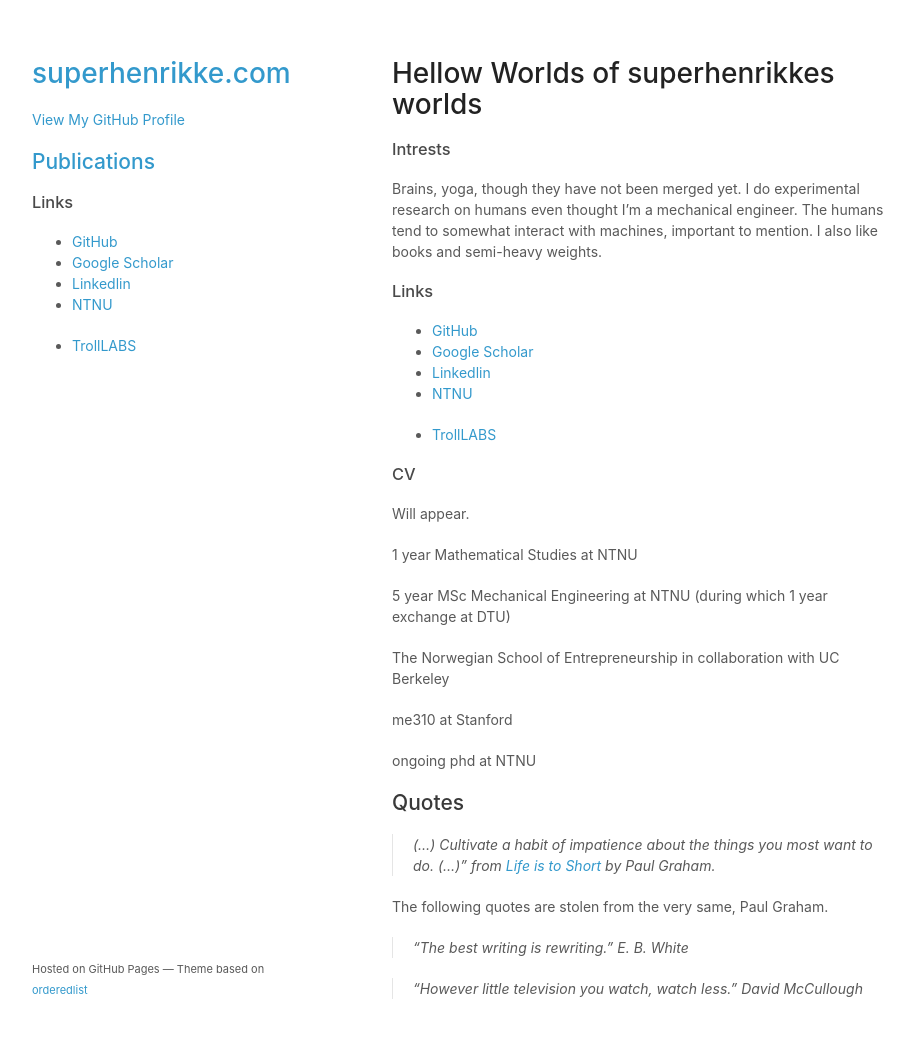
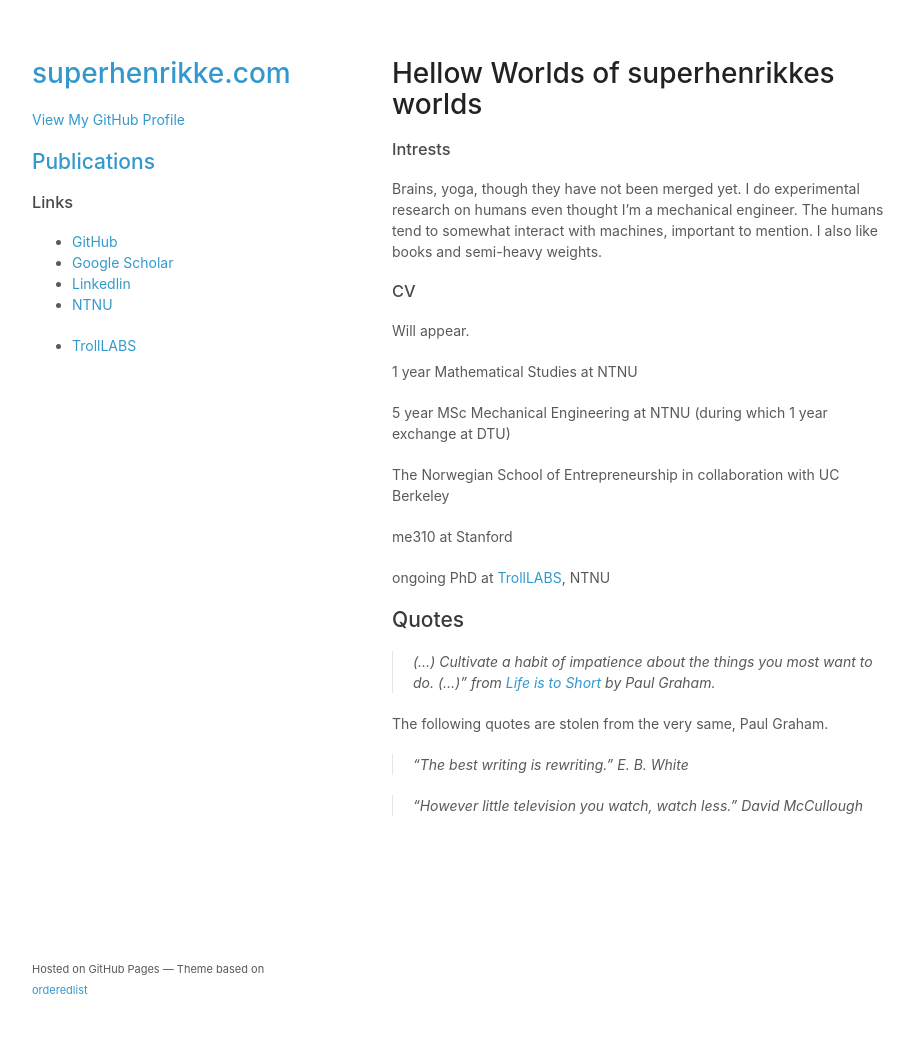
Before and after one commit to superhenrikke/superhenrikke.github.io, a Jekyll site: the page built from index.md, in a window 1280 px wide and 1069 px high. Shown: the top 1038 px of the window, without its empty margins (178-1092 px from the left). Built offline with Jekyll 4.4.1, drawn with Linux system fonts in a browser that asks for light colours; our own code applies the rules of GitHub Pages for plain Markdown files; a script that is not in the unit is left out.

Commit message:
Update index.md

```diff
--- a/index.md
+++ b/index.md
@@ -4,13 +4,6 @@
 ### Intrests
 Brains, yoga, though they have not been merged yet. I do experimental research on humans even thought I'm a mechanical engineer. The humans tend to somewhat interact with machines, important to mention. I also like books and semi-heavy weights.
 
-### Links
-* [GitHub](http://github.com)
-* [Google Scholar](https://scholar.google.com/citations?user=abSWLpcAAAAJ&hl=en)
-* [Linkedlin](https://www.linkedin.com/in/henrikkedybvik/)
-* [NTNU](https://www.ntnu.no/ansatte/henrikke.dybvik)
-
-* [TrollLABS](https://www.ntnu.edu/mtp/trolllab)
 
 ### CV
 Will appear.
```
Also changed, not shown: other parts of index.md (+1 -1 lines).
